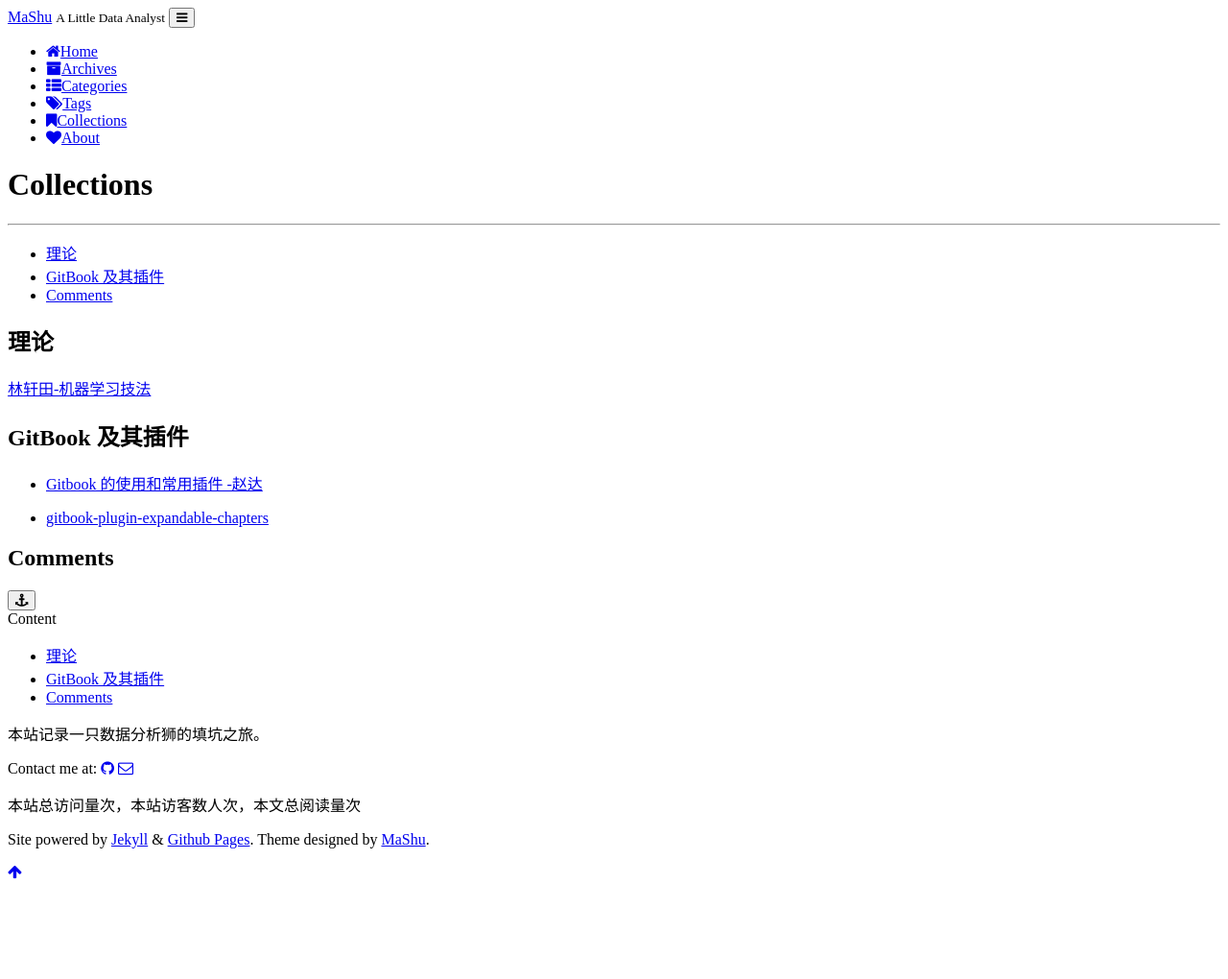
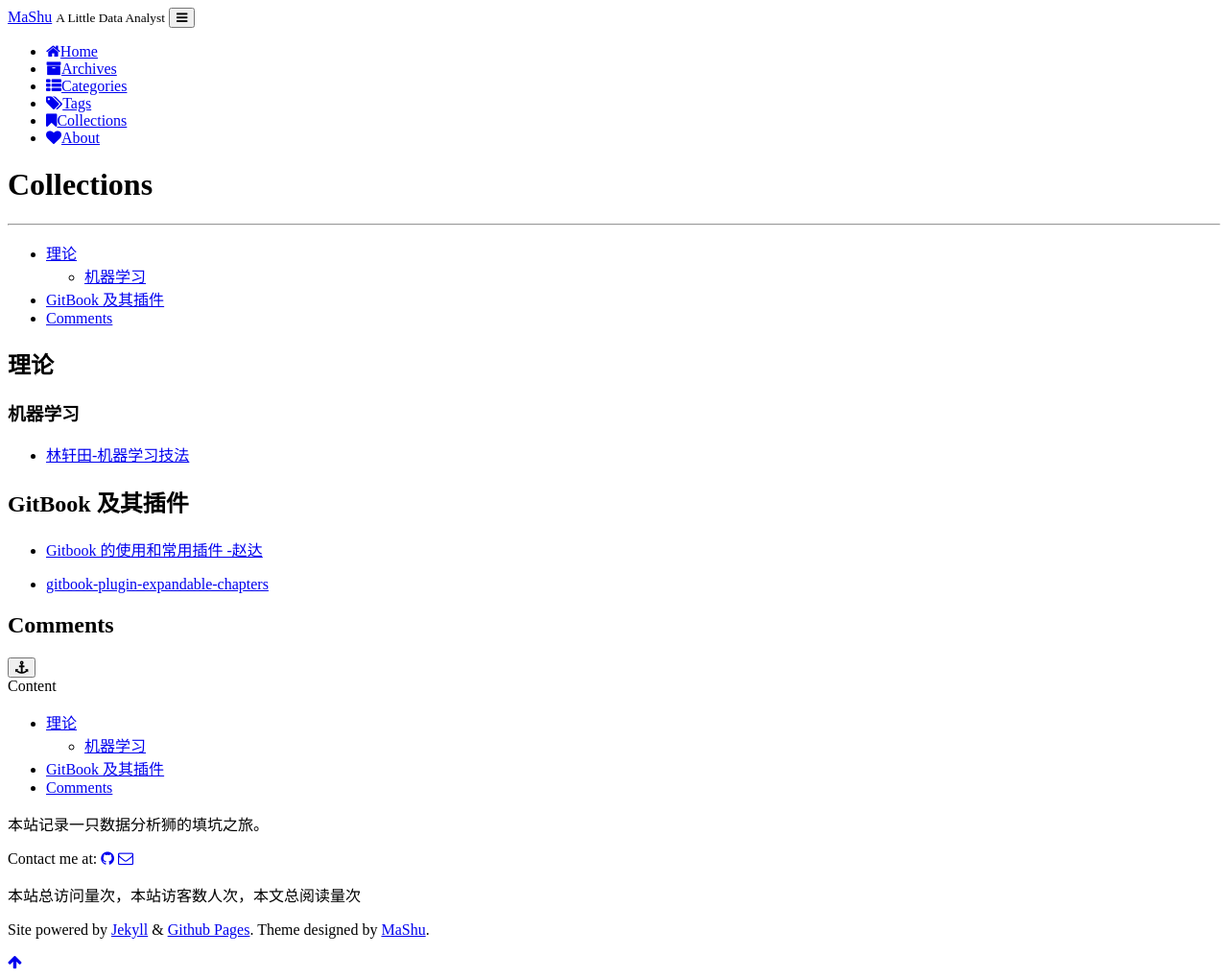
Before and after one commit to tjmashu/tjmashu.github.io, a Jekyll site: the page built from page/3collections.md, in a window 1280 px wide. Shown: the whole page at 96% size. Built offline with Jekyll 4.4.1, drawn with Linux system fonts in a browser that asks for light colours; comment, search, counter and statistics services are not loaded; a style sheet for code colours, icons or effects is not loaded; before the commit the page ends 926 px from its top, so only the background shows below that.

Commit message:
Update 3collections.md

```diff
--- a/page/3collections.md
+++ b/page/3collections.md
@@ -10,7 +10,8 @@ type: page
 {:toc}
 
 ## 理论
-[林轩田-机器学习技法](https://www.bilibili.com/video/av36760800)
+### 机器学习
+* [林轩田-机器学习技法](https://www.bilibili.com/video/av36760800)
 
 ## GitBook 及其插件
 
```
